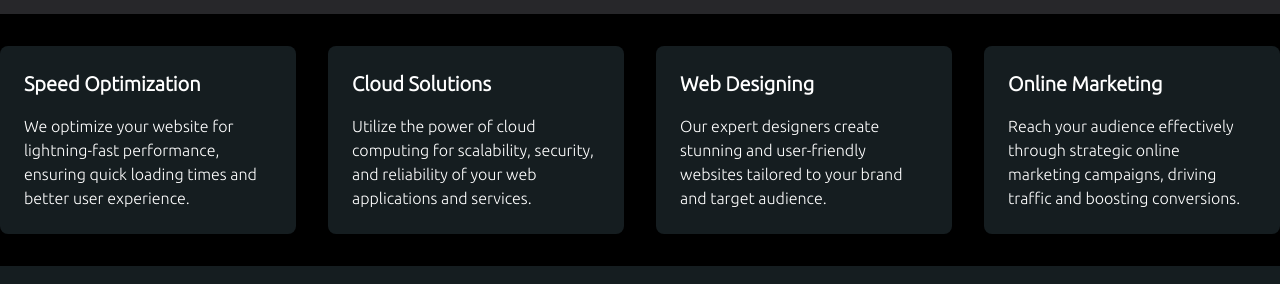
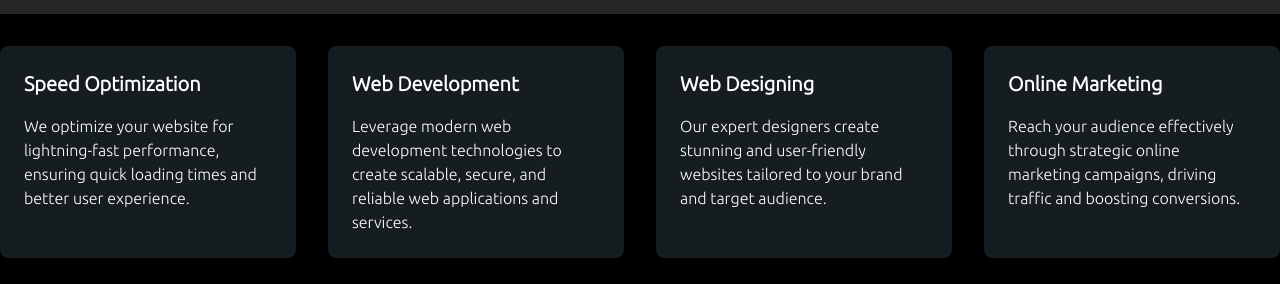
Before and after one commit to Shivikagarg999/NWS, a React (Vite) app: page /service in a window 1280 px wide. Shown: the part 1590-1874 px from the top of the page. Built offline with nearby package versions, Linux system fonts and the light colour scheme.

Commit message:
sec commit

```diff
--- a/src/components/LP.jsx
+++ b/src/components/LP.jsx
@@ -8,9 +8,9 @@ function LP() {
       description: 'We optimize your website for lightning-fast performance, ensuring quick loading times and better user experience.'
     },
     {
-      title: 'Cloud Solutions',
-      description: 'Utilize the power of cloud computing for scalability, security, and reliability of your web applications and services.'
-    },
+      "title": "Web Development",
+      "description": "Leverage modern web development technologies to create scalable, secure, and reliable web applications and services."
+  },
     {
       title: 'Web Designing',
       description: 'Our expert designers create stunning and user-friendly websites tailored to your brand and target audience.'
```
